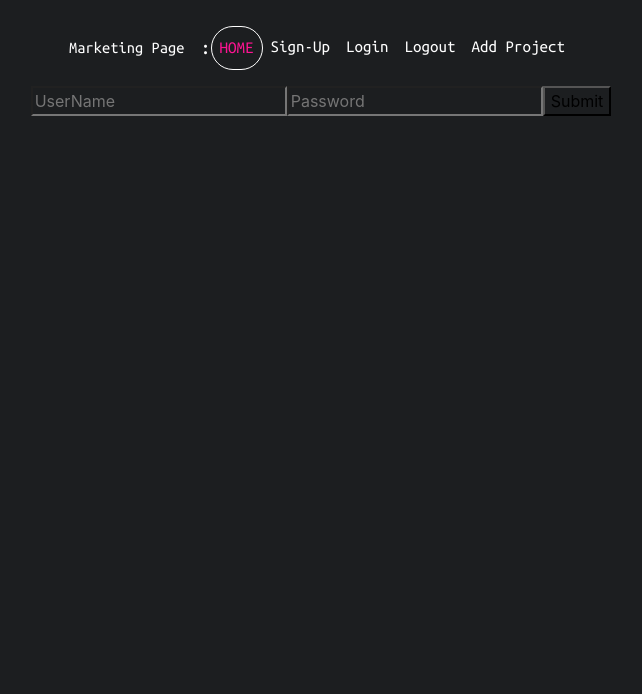
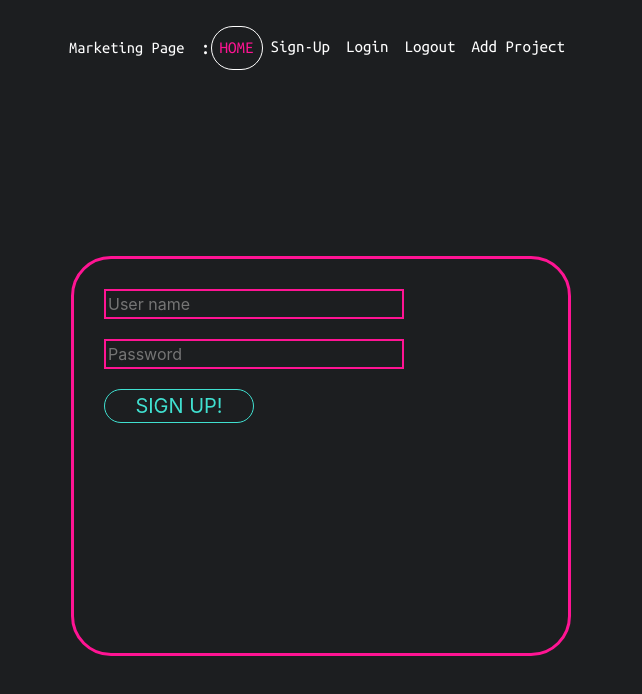
Before and after one commit to Virtual-R/fe, a React (Create React App) app: page /signup in a window 1280 px wide. Shown: the top 694 px of the page, without its empty margins (319-961 px from the left). Built offline with nearby package versions, Linux system fonts and the light colour scheme.

Commit message:
basic styling for sign up form

```diff
--- a/src/components/SignUpForm.js
+++ b/src/components/SignUpForm.js
@@ -41,10 +41,10 @@ function SignUpForm() {
   return (
     <>
     <NavBar/>
-      <form onSubmit={signUp}>
+      <form className="formContainer" onSubmit={signUp}>
         <input
           className="formItem"
-          placeholder="UserName"
+          placeholder="User name"
           type="text"
           name="username"
           ref={register({ required: true, maxLength: 20 })}
@@ -64,7 +64,7 @@ function SignUpForm() {
         />
         {errors.password && "Uh Oh...A Password is required"}
 
-        <input className="formItem" type="submit" />
+        <input className="submitClass"  value="SIGN UP!" type="submit" />
       </form>
     </>
   );
--- a/src/components/SignUpForm.scss
+++ b/src/components/SignUpForm.scss
@@ -1,12 +1,34 @@
 .formContainer {
-    display: flex;
-    width:800px;
-    height:300px;
-    border:1px solid red;
-    flex-wrap: wrap;
+    border:3px solid deeppink;
+    border-radius:40px;
+    width:500px;
+    height:400px;
+    display:flex;
+    flex-direction:column;
+    margin:auto;
+    margin-top:170px;
+    padding:20px;
 
     .formItem {
-        border:2px solid green;
-        height:25px;
+        border:2px solid deeppink;
+        width:300px;
+        margin:10px;
+        color:rgb(64, 224, 208);
+    }
+
+    .password {
+        border:2px solid deeppink;
+        width:300px;
+        margin:10px;
+        color:rgb(64, 224, 208);
+    }
+
+    .submitClass {
+        border:1px solid rgb(64, 224, 208);
+        width:150px;
+        margin:10px;
+        color:rgb(64, 224, 208);
+        border-radius:20px;
+        font-size:20px;
     }
 }
```
